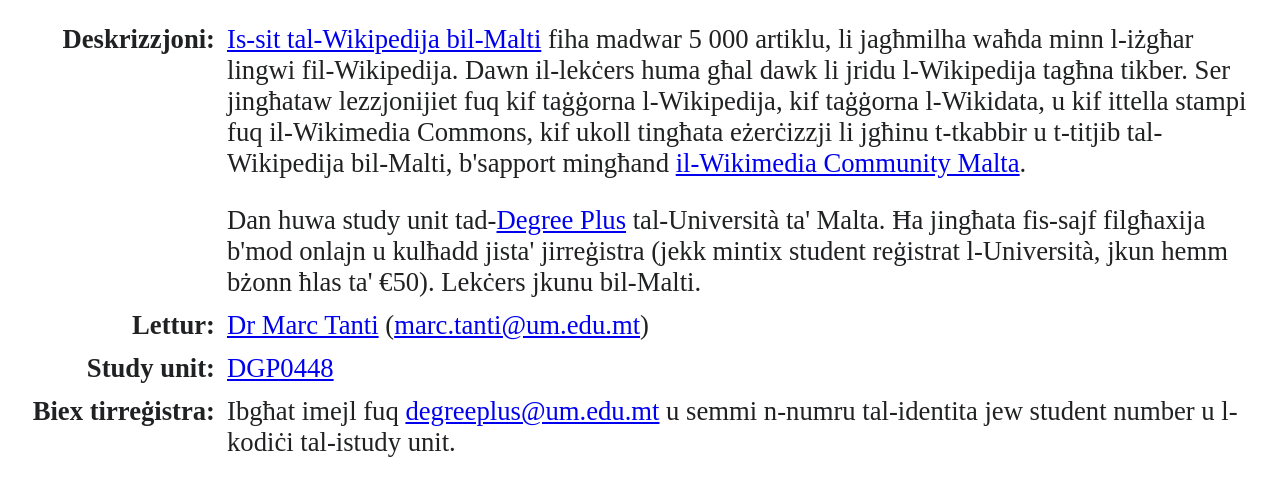
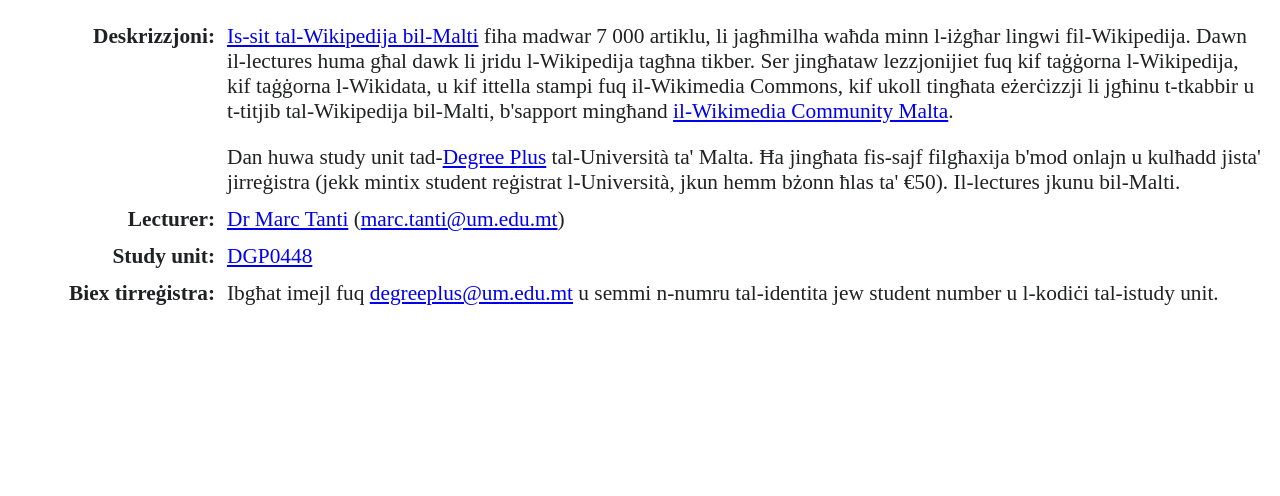
Before and after one commit to mtanti/mtanti.github.io, a plain HTML site: page teaching/wikipedia/index.html in a window 1280 px wide. Shown: the part 78-574 px from the top of the page. Drawn offline with Linux system fonts and the light colour scheme.

Commit message:
updated wikipedia lecture info

```diff
--- a/teaching/wikipedia/index.html
+++ b/teaching/wikipedia/index.html
@@ -14,7 +14,7 @@
         }
         th, td, p {
             font-family: "sans-serif";
-            font-size: 20pt;
+            font-size: 16pt;
             color: rgb(32, 33, 34);
         }
 
@@ -44,19 +44,19 @@
             <th style="width: 200px;">Deskrizzjoni:</th>
             <td>
                 <p>
-                    <a href="https://mt.wikipedia.org">Is-sit tal-Wikipedija bil-Malti</a> fiha madwar 5 000 artiklu, li jagħmilha waħda minn l-iżgħar lingwi fil-Wikipedija.
-                    Dawn il-lekċers huma għal dawk li jridu l-Wikipedija tagħna tikber.
+                    <a href="https://mt.wikipedia.org">Is-sit tal-Wikipedija bil-Malti</a> fiha madwar 7 000 artiklu, li jagħmilha waħda minn l-iżgħar lingwi fil-Wikipedija.
+                    Dawn il-lectures huma għal dawk li jridu l-Wikipedija tagħna tikber.
                     Ser jingħataw lezzjonijiet fuq kif taġġorna l-Wikipedija, kif taġġorna l-Wikidata, u kif ittella stampi fuq il-Wikimedia Commons, kif ukoll tingħata eżerċizzji li jgħinu t-tkabbir u t-titjib tal-Wikipedija bil-Malti, b'sapport mingħand <a href="http://wikimalta.org">il-Wikimedia Community Malta</a>.
                 </p>
                 <p>
                     Dan huwa study unit tad-<a href="https://www.um.edu.mt/study/degreeplus/keyinformation/">Degree Plus</a> tal-Università ta' Malta.
                     Ħa jingħata fis-sajf filgħaxija b'mod onlajn u kulħadd jista' jirreġistra (jekk mintix student reġistrat l-Università, jkun hemm bżonn ħlas ta' €50).
-                    Lekċers jkunu bil-Malti.
+                    Il-lectures jkunu bil-Malti.
                 </p>
             </td>
         </tr>
         <tr>
-            <th>Lettur:</th>
+            <th>Lecturer:</th>
             <td><a href="https://www.um.edu.mt/profile/marctanti">Dr Marc Tanti</a> (<a href="mailto:marc.tanti@um.edu.mt">marc.tanti@um.edu.mt</a>)</td>
         </tr>
         <tr>
```
